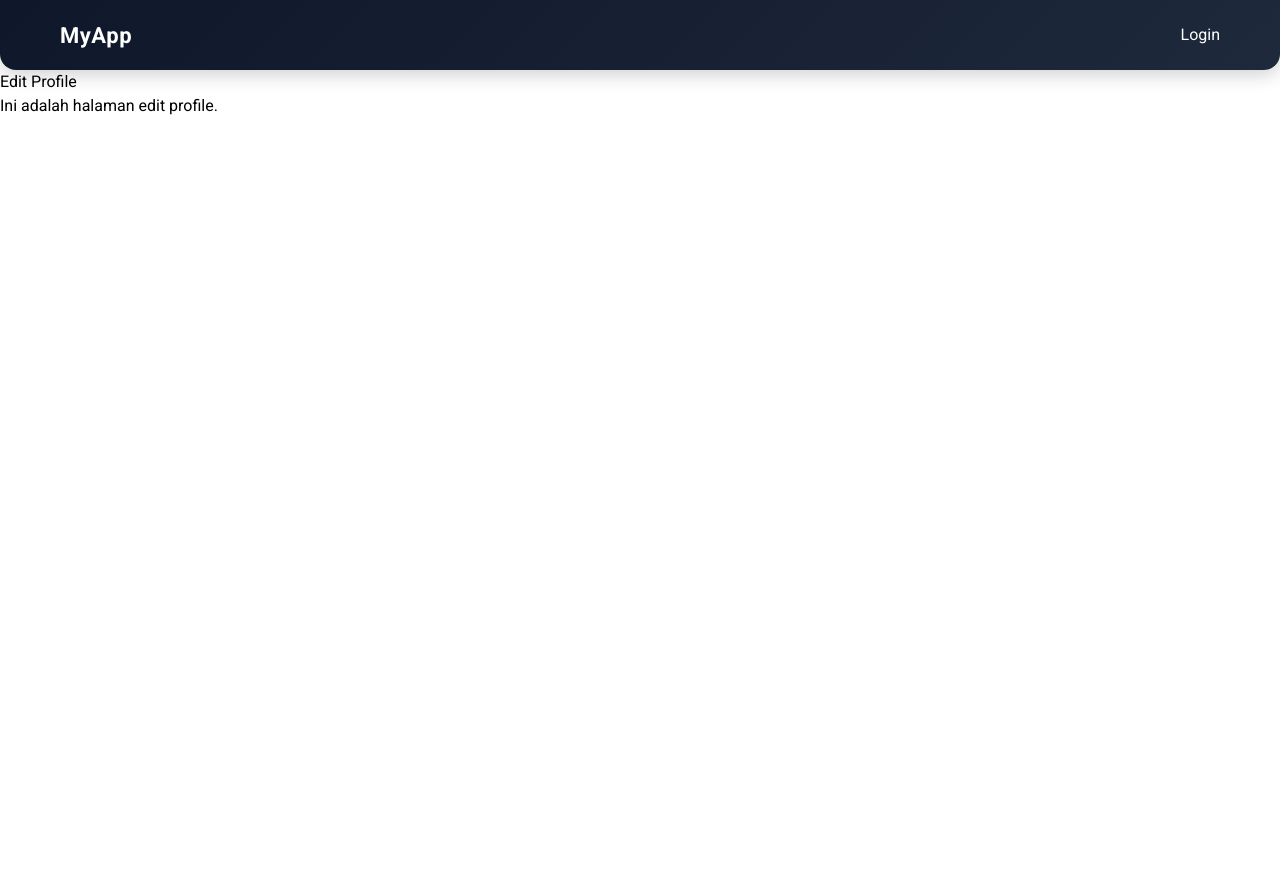
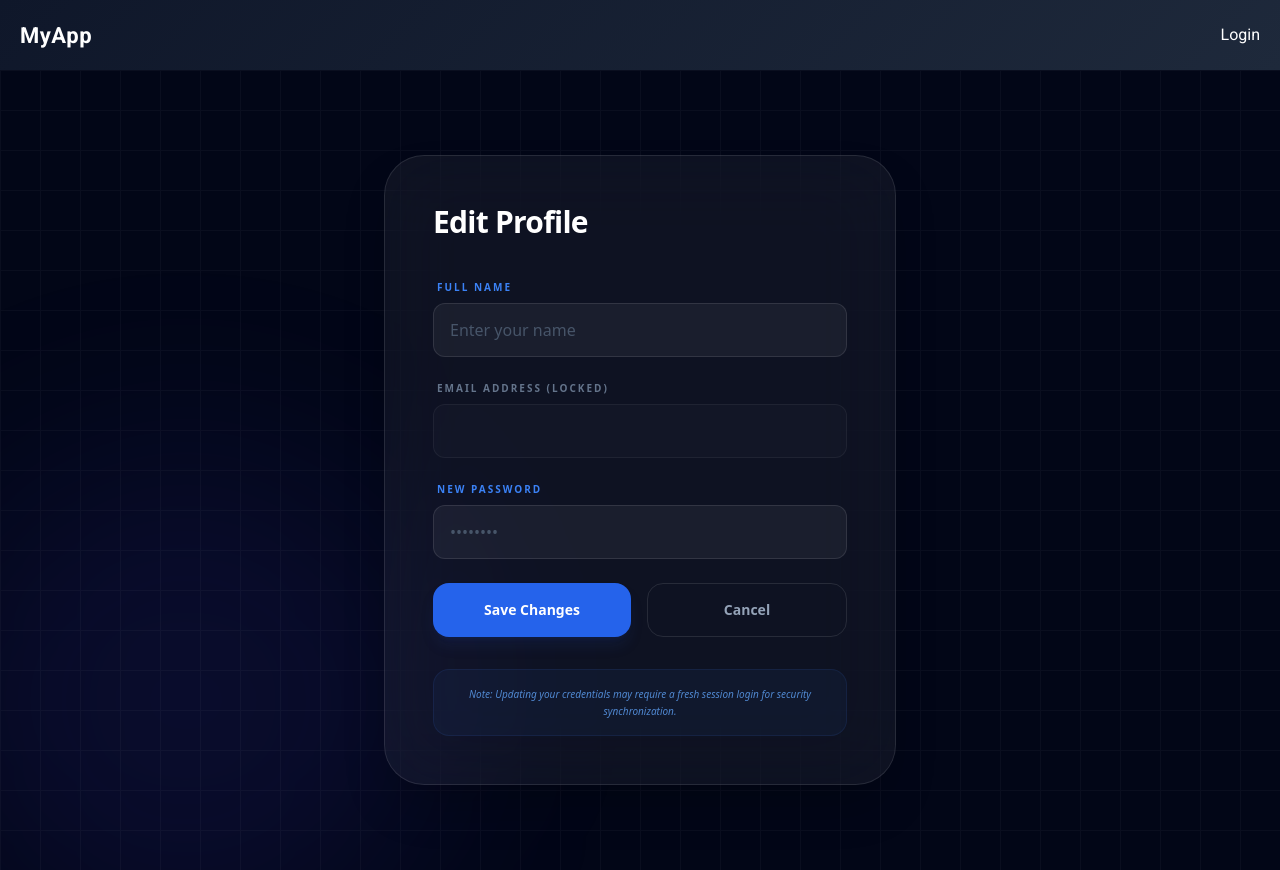
Before and after one commit to dimas1625/my-app, a Next.js app: page /profile/edit in a window 1280 px wide. Before the commit the page ends 800 px from the top, so only its background shows below. Built offline with nearby package versions, Linux system fonts and the light colour scheme; no server answers.

Commit message:
fix: halaman profile & edit profile

```diff
--- a/src/components/layouts/navbar/navbar.module.css
+++ b/src/components/layouts/navbar/navbar.module.css
@@ -1,15 +1,15 @@
 .navbar {
   width: 100%;
   height: 70px;
-  padding: 0 60px;
+  padding: 20px;
   display: flex;
   align-items: center;
   justify-content: space-between;
   background: linear-gradient(135deg, #0f172a, #1e293b);
   color: #ffffff;
   box-shadow: 0 4px 20px rgba(0, 0, 0, 0.2);
-  border-bottom-left-radius: 16px;
-  border-bottom-right-radius: 16px;
+  border-bottom-left-radius: 0px;
+  border-bottom-right-radius: 0px;
 }
 
 .navbar__brand {
--- a/src/pages/profile/edit.tsx
+++ b/src/pages/profile/edit.tsx
@@ -1,8 +1,98 @@
+import { useSession } from "next-auth/react";
+import Link from "next/link";
+
 const EditProfilePage = () => {
+  const { data }: any = useSession();
+
   return (
-    <div>
-      <h1>Edit Profile</h1>
-      <p>Ini adalah halaman edit profile.</p>
+    <div className="relative min-h-screen flex items-center justify-center bg-[#020617] font-sans overflow-hidden px-4 py-20">
+
+      {/* Background Decor (Animasi Cahaya & Grid) */}
+      <div className="absolute inset-0 z-0">
+        <div className="absolute bottom-[-10%] left-[-5%] w-[500px] h-[500px] bg-indigo-600/10 rounded-full blur-[100px]" />
+        <div
+          className="absolute inset-0 opacity-[0.03]"
+          style={{
+            backgroundImage: `linear-gradient(#fff 1px, transparent 1px), linear-gradient(90deg, #fff 1px, transparent 1px)`,
+            backgroundSize: '40px 40px'
+          }}
+        />
+      </div>
+
+      {/* Main Card Form */}
+      <div className="relative z-10 w-full max-w-lg bg-white/5 backdrop-blur-2xl border border-white/10 rounded-[2.5rem] p-8 md:p-12 shadow-2xl">
+
+        {/* Header */}
+        <div className="mb-10">
+          <h1 className="text-3xl font-black text-white tracking-tight">
+            Edit Profile
+          </h1>
+        </div>
+
+        {/* Form Section */}
+        <form className="space-y-6">
+          {/* Fullname Input */}
+          <div>
+            <label className="block text-[10px] uppercase tracking-[0.2em] font-bold text-blue-500 mb-2 ml-1">
+              Full Name
+            </label>
+            <input
+              type="text"
+              defaultValue={data?.user?.fullname}
+              placeholder="Enter your name"
+              className="w-full bg-white/5 border border-white/10 rounded-xl px-4 py-3.5 text-white placeholder:text-slate-600 focus:outline-none focus:border-blue-500 focus:ring-1 focus:ring-blue-500 transition-all"
+            />
+          </div>
+
+          {/* Email Input (Read Only / Locked) */}
+          <div>
+            <label className="block text-[10px] uppercase tracking-[0.2em] font-bold text-slate-500 mb-2 ml-1">
+              Email Address (Locked)
+            </label>
+            <input
+              type="email"
+              value={data?.user?.email}
+              readOnly
+              className="w-full bg-white/[0.02] border border-white/5 rounded-xl px-4 py-3.5 text-slate-500 cursor-not-allowed italic"
+            />
+          </div>
+
+          {/* Password Input */}
+          <div>
+            <label className="block text-[10px] uppercase tracking-[0.2em] font-bold text-blue-500 mb-2 ml-1">
+              New Password
+            </label>
+            <input
+              type="password"
+              placeholder="••••••••"
+              className="w-full bg-white/5 border border-white/10 rounded-xl px-4 py-3.5 text-white placeholder:text-slate-600 focus:outline-none focus:border-blue-500 focus:ring-1 focus:ring-blue-500 transition-all"
+            />
+          </div>
+
+          {/* Action Buttons */}
+          <div className="flex flex-col sm:flex-row gap-4 mt-10">
+            <button
+              type="submit"
+              className="flex-1 py-4 bg-blue-600 hover:bg-blue-500 text-white rounded-2xl font-bold text-sm transition-all transform hover:-translate-y-1 shadow-lg shadow-blue-900/20"
+            >
+              Save Changes
+            </button>
+            <Link
+              href="/profile"
+              className="flex-1 py-4 bg-transparent border border-white/10 text-slate-400 rounded-2xl font-semibold text-sm hover:border-white/20 hover:text-white transition-all text-center"
+            >
+              Cancel
+            </Link>
+          </div>
+        </form>
+
+        {/* System Warning */}
+        <div className="mt-8 p-4 bg-blue-500/5 border border-blue-500/10 rounded-2xl">
+          <p className="text-[10px] text-blue-400/80 leading-relaxed text-center italic">
+            Note: Updating your credentials may require a fresh session login for security synchronization.
+          </p>
+        </div>
+      </div>
     </div>
   );
 };
--- a/src/pages/profile/index.tsx
+++ b/src/pages/profile/index.tsx
@@ -1,13 +1,66 @@
 import { useSession } from "next-auth/react";
+import Link from "next/link";
 
 const HalamanProfile = () => {
   const { data }: any = useSession();
 
+  // Ambil inisial nama untuk avatar
+  const initial = data?.user?.fullname ? data.user.fullname.charAt(0).toUpperCase() : "U";
+
   return (
-    <div>
-      <h1>Halaman Profile</h1>
-      <br />
-      <h1>Selamat Datang {data?.user?.fullname}</h1>
+    <div className="relative min-h-screen flex items-center justify-center bg-[#020617] font-sans overflow-hidden px-4">
+
+      {/* Background Decor (Cahaya & Grid) */}
+      <div className="absolute inset-0 z-0">
+        <div className="absolute top-[-10%] right-[-5%] w-[500px] h-[500px] bg-blue-600/10 rounded-full blur-[100px]" />
+        <div
+          className="absolute inset-0 opacity-[0.03]"
+          style={{
+            backgroundImage: `linear-gradient(#fff 1px, transparent 1px), linear-gradient(90deg, #fff 1px, transparent 1px)`,
+            backgroundSize: '40px 40px'
+          }}
+        />
+      </div>
+
+      {/* Main Card Profile */}
+      <div className="relative z-10 w-full max-w-md bg-white/5 backdrop-blur-2xl border border-white/10 rounded-[2.5rem] p-10 shadow-2xl text-center">
+
+        {/* Avatar Section */}
+        <div className="w-24 h-24 mx-auto mb-6 flex items-center justify-center rounded-full bg-gradient-to-tr from-blue-600 to-indigo-500 text-white text-4xl font-black shadow-[0_0_30px_rgba(37,99,235,0.4)] border-4 border-white/10">
+          {initial}
+        </div>
+
+        {/* User Info */}
+        <div className="mb-8">
+          <span className="text-[10px] tracking-[0.3em] uppercase font-bold text-blue-500 block mb-2">
+            Secure Profile Access
+          </span>
+          <h1 className="text-3xl font-extrabold text-white tracking-tight mb-1">
+            {data?.user?.fullname || "Guest Member"}
+          </h1>
+          <p className="text-slate-400 font-medium italic">
+            {data?.user?.email || "no-email@detected.com"}
+          </p>
+        </div>
+
+        {/* Action Buttons */}
+        <div className="flex flex-col gap-3">
+          <Link href="/profile/edit" className="w-full py-3.5 bg-white text-slate-950 rounded-2xl font-bold text-sm hover:bg-blue-500 hover:text-white transition-all transform hover:-translate-y-1 shadow-lg shadow-white/5">
+            Edit Information
+          </Link>
+
+          <button className="w-full py-3.5 bg-transparent border border-white/10 text-slate-400 rounded-2xl font-semibold text-sm hover:border-blue-500 hover:text-white transition-all">
+            System Settings
+          </button>
+        </div>
+
+        {/* Footer Info */}
+        <div className="mt-8 pt-6 border-t border-white/5">
+          <p className="text-[10px] text-slate-500 uppercase tracking-widest">
+            Last Session: {new Date().toLocaleDateString()}
+          </p>
+        </div>
+      </div>
     </div>
   );
 };
```
